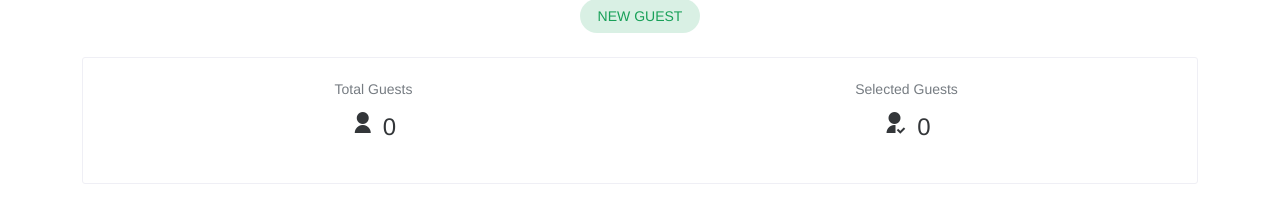
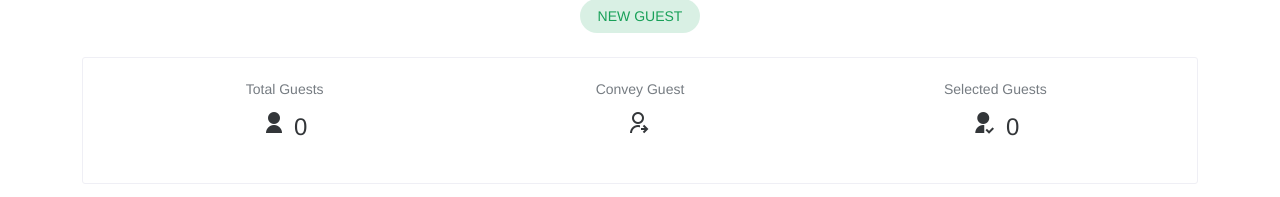
Before and after one commit to GozzAgu/Guest-Invitation, a Vue app: page /home in a window 1280 px wide. Shown: the part 286-483 px from the top of the page. Built offline with nearby package versions, Linux system fonts and the light colour scheme; no server answers.

Commit message:
Added a new button

```diff
--- a/src/views/HomePage.vue
+++ b/src/views/HomePage.vue
@@ -26,7 +26,7 @@
 
         <n-card>
             <n-row class="mb-3">
-            <n-col :span="12">
+                <n-col :span="8">
                     <n-statistic label="Total Guests">
                         <template #prefix>
                             <i class="ri-user-fill"></i>
@@ -37,8 +37,15 @@
                     </n-statistic>
                 </n-col>
 
-            <n-col :span="12">
+                <n-col :span="8">
+                    <n-statistic label="Convey Guest">
+                        <template #prefix>
+                            <i @click="conveyVisitor" class="convey ri-user-shared-line"></i>
+                        </template>
+                    </n-statistic>
+                </n-col>
 
+                <n-col :span="8">
                     <n-statistic label="Selected Guests">
                         <template #prefix>
                             <i class="ri-user-follow-fill"></i>
@@ -140,6 +147,12 @@ const filterVisitors = computed(() => {
     });
 });
 
+const conveyVisitor = () => {
+    if(checked.value) {
+        alert(checked.value.length + ' ' + 'visitors were sent to the security')
+    }
+}
+
 </script>
 
 <style scoped lang="scss">
@@ -174,4 +187,8 @@ const filterVisitors = computed(() => {
 .link {
     text-decoration: none;
 }
+
+.convey {
+    cursor: pointer;
+}
 </style>
```
Lines whose indentation alone changed are shown as unchanged.
